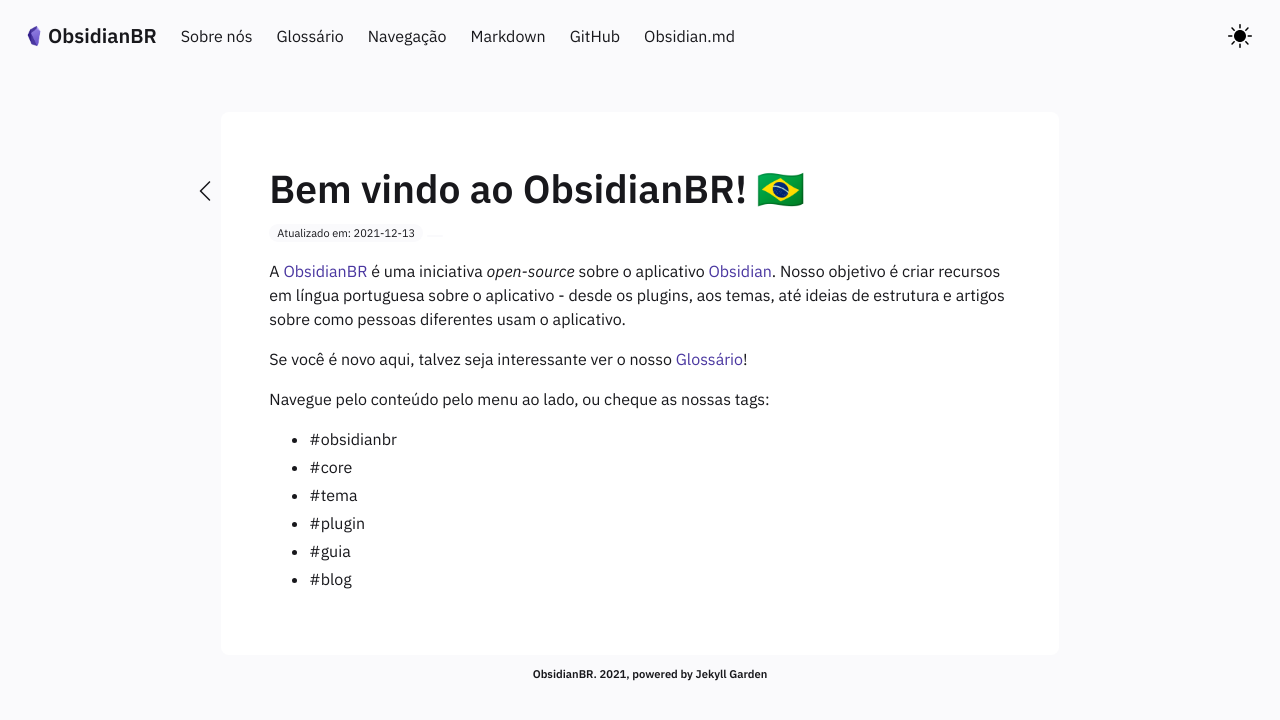
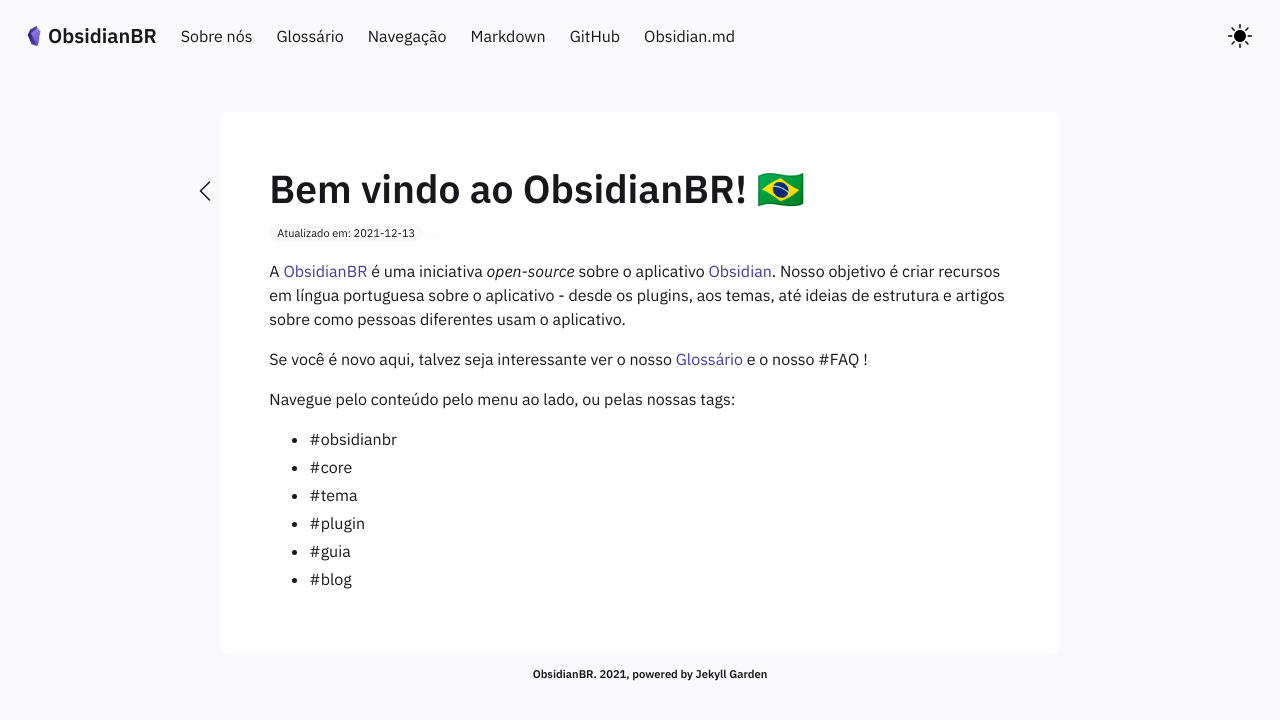
Before and after one commit to obsidianbr/obsidianbr.github.io, a Jekyll site: the page built from _notes/Bem vindo ao ObsidianBR! 🇧🇷.md, in a window 1280 px wide. Shown: the top 720 px of the page. Built offline with Jekyll 4.4.1, drawn with Linux system fonts in a browser that asks for light colours.

Commit message:
202112132302

```diff
--- a/_notes/Bem vindo ao ObsidianBR! 🇧🇷.md
+++ b/_notes/Bem vindo ao ObsidianBR! 🇧🇷.md
@@ -8,9 +8,9 @@ tags:
 
 A [[ObsidianBR]] é uma iniciativa _open-source_ sobre o aplicativo [Obsidian](https://obsidian.md/). Nosso objetivo é criar recursos em língua portuguesa sobre o aplicativo - desde os plugins, aos temas, até ideias de estrutura e artigos sobre como pessoas diferentes usam o aplicativo.
 
-Se você é novo aqui, talvez seja interessante ver o nosso [[Glossário]]!
+Se você é novo aqui, talvez seja interessante ver o nosso [[Glossário]] e o nosso #FAQ !
 
-Navegue pelo conteúdo pelo menu ao lado, ou cheque as nossas tags:
+Navegue pelo conteúdo pelo menu ao lado, ou pelas nossas tags:
 
 - #obsidianbr
 - #core
```
Also changed, not shown: _notes/Estrutura.md (+1 -0 lines), _notes/FAQ/O Obsidian é pago?.md (added, +11 -0 lines), _notes/publish.css.
